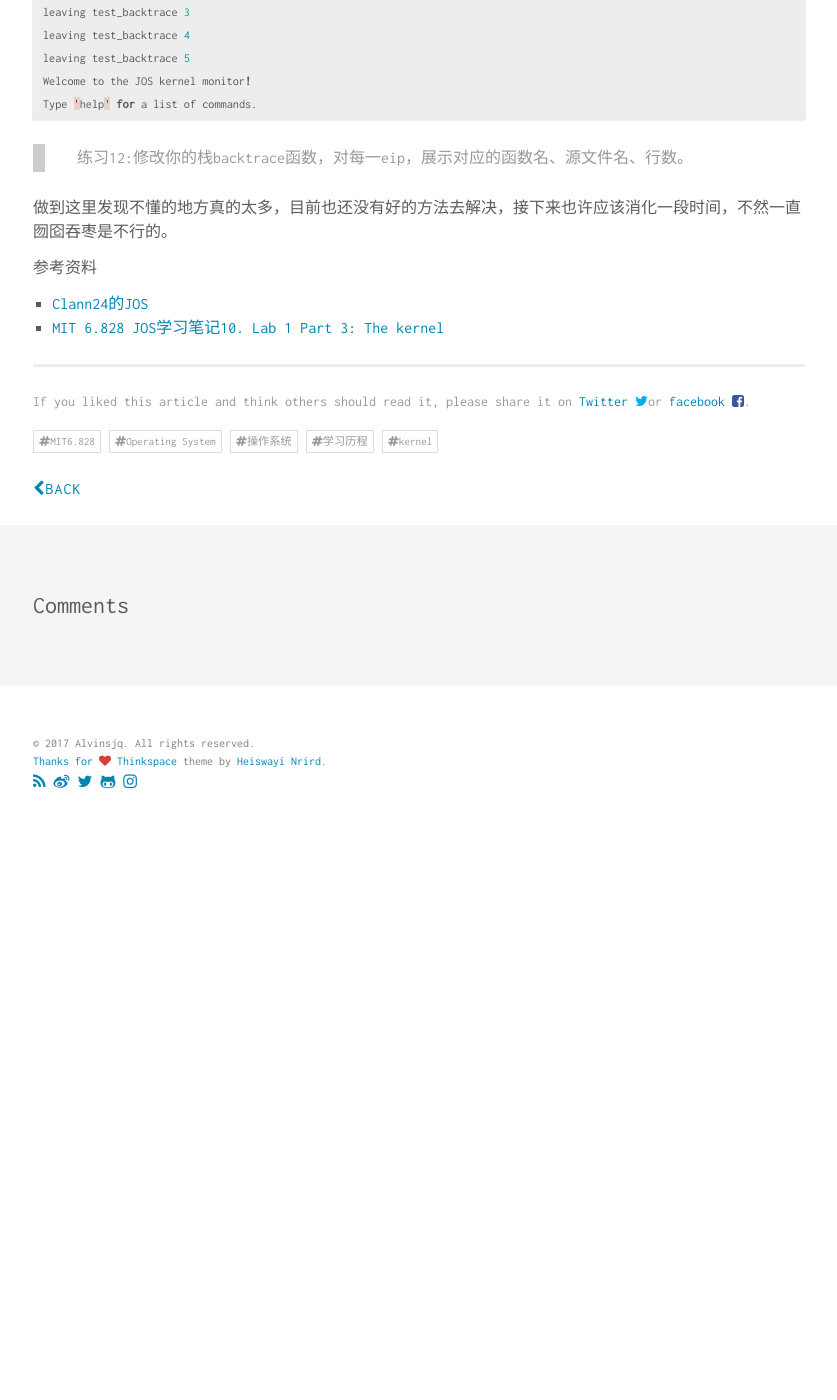
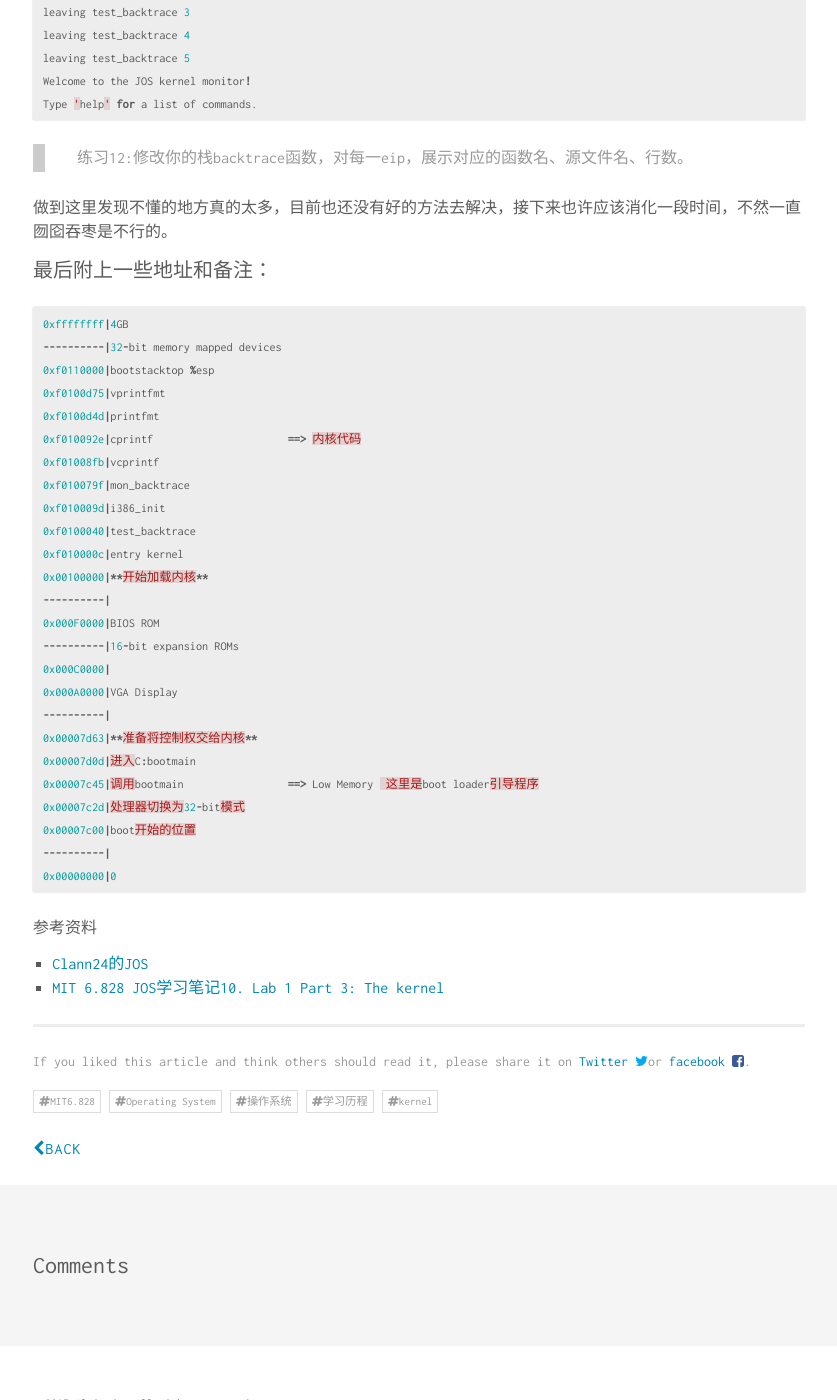
Before and after one commit to Alvinsjq/Alvinsjq.github.io, a Jekyll site: the page built from _posts/2017-02-21-lab1_finish.markdown, in a window 1280 px wide and 1400 px high, scrolled down 7097 px. Shown: the whole window, without its empty margins (221-1058 px from the left). Built offline with Jekyll 4.4.1, drawn with Linux system fonts in a browser that asks for light colours; comment, search, counter and statistics services are not loaded; before the commit the page ends 7939 px from its top, so only the background shows below that.

Commit message:
lab2 post

````diff
--- a/_posts/2017-02-21-lab1_finish.markdown
+++ b/_posts/2017-02-21-lab1_finish.markdown
@@ -348,6 +348,41 @@ Type 'help' for a list of commands.
 
 
 
+
+
+#### 最后附上一些地址和备注：
+
+
+```c
+0xffffffff|4GB
+----------|32-bit memory mapped devices
+0xf0110000|bootstacktop %esp
+0xf0100d75|vprintfmt
+0xf0100d4d|printfmt
+0xf010092e|cprintf                      ==> 内核代码
+0xf01008fb|vcprintf
+0xf010079f|mon_backtrace
+0xf010009d|i386_init
+0xf0100040|test_backtrace
+0xf010000c|entry kernel
+0x00100000|**开始加载内核**
+----------|
+0x000F0000|BIOS ROM
+----------|16-bit expansion ROMs
+0x000C0000|
+0x000A0000|VGA Display
+----------|
+0x00007d63|**准备将控制权交给内核**
+0x00007d0d|进入C:bootmain
+0x00007c45|调用bootmain                 ==> Low Memory  这里是boot loader引导程序
+0x00007c2d|处理器切换为32-bit模式
+0x00007c00|boot开始的位置
+----------|
+0x00000000|0
+```
+
+
+
 参考资料
 
 1. [Clann24的JOS](https://github.com/Clann24/jos/tree/master/lab1)
--- a/_posts/2017-02-23-math-background.markdown
+++ b/_posts/2017-02-23-math-background.markdown
@@ -11,7 +11,7 @@ date:   2017-02-23 14:40:22 +0800
 
 ## 机器学习数学知识fill in gap材料
 
-### CMU  10-601 Machine Learning Homework 1
+##### CMU  10-601 Machine Learning Homework 1
 
 1. 线性代数短视频和讲义
 
@@ -20,7 +20,7 @@ date:   2017-02-23 14:40:22 +0800
 3. Background Test
 
 
-### Stanford CS229
+##### Stanford CS229
 
 1. Review of Probability Theory
 
````
Also changed, not shown: _posts/2017-02-10-80x86.md (+3 -3 lines), _posts/2017-02-27-mit6828-lab2.markdown (added, +60 -0 lines), _posts/2017-02-27-process-overview.markdown (added, +84 -0 lines).
